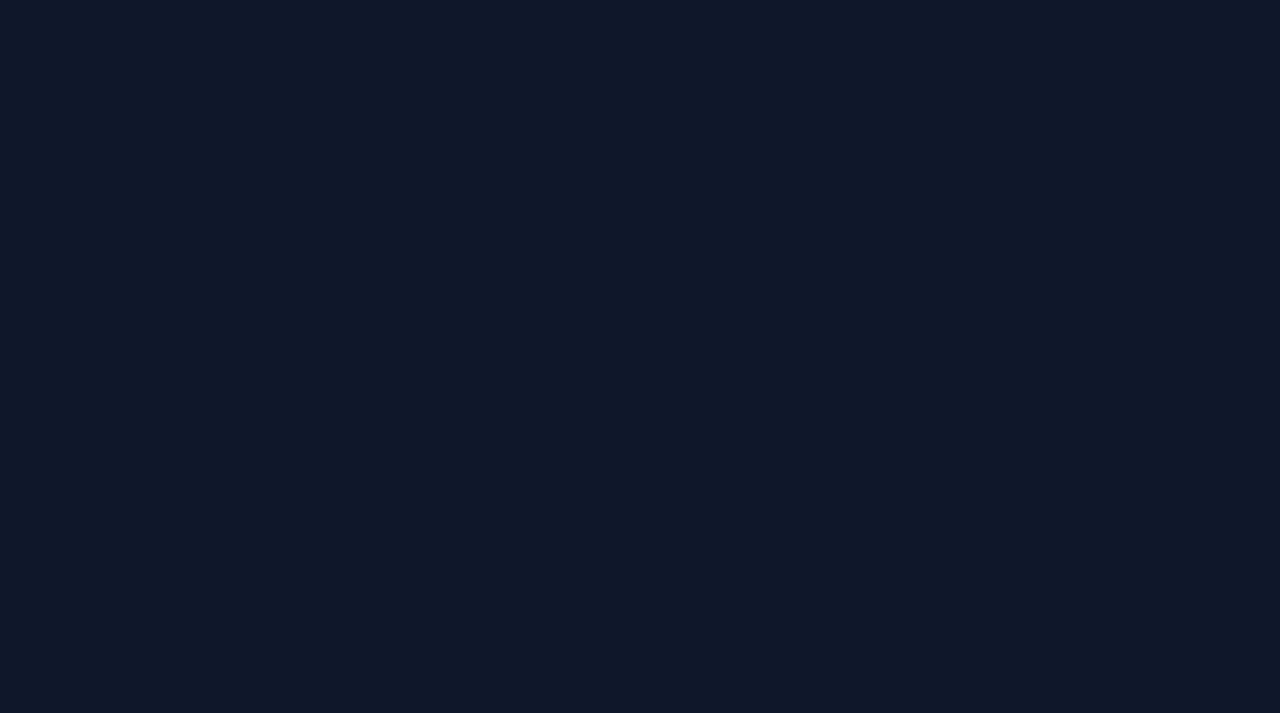
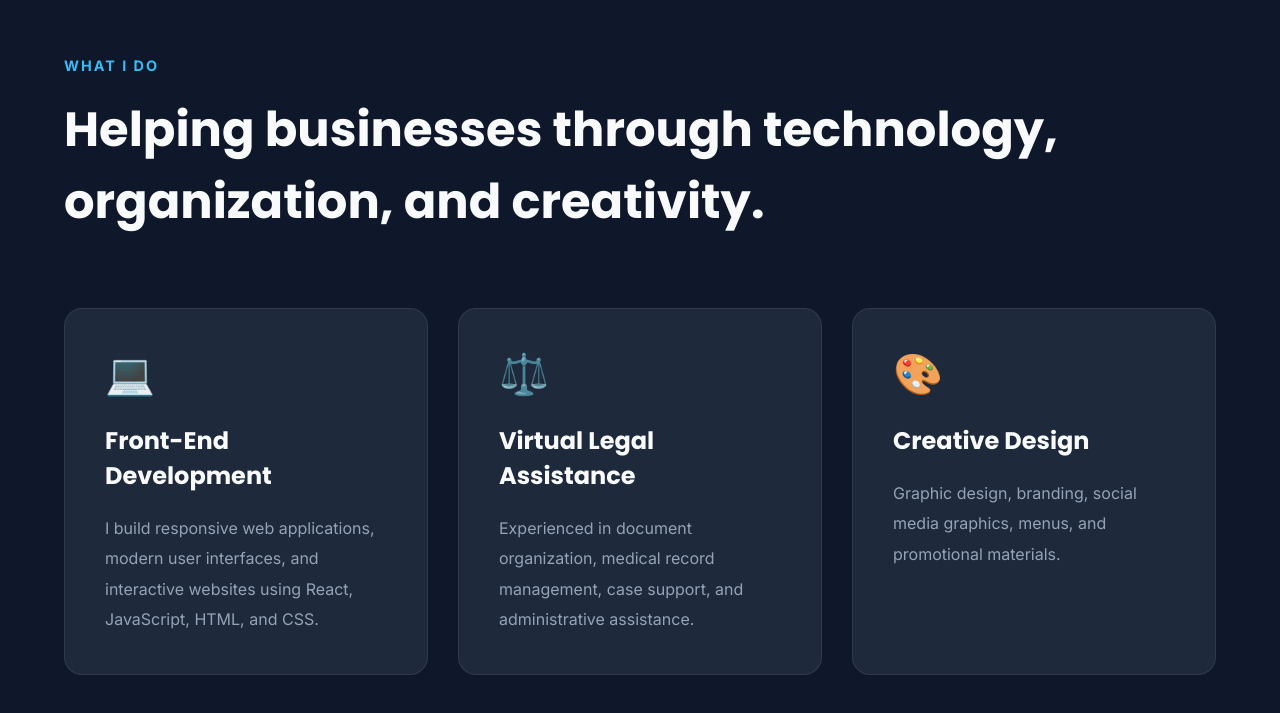
Before and after one commit to harelcornel/portfolio, a React app: page / in a window 1280 px wide. Shown: the part 1379-2092 px from the top of the page. Before the commit the page ends 1336 px from the top, so only its background shows below. Built offline with nearby package versions, Linux system fonts and the light colour scheme; the HTML template or start-up script is replaced by a standard one.

Commit message:
Add About and Services sections

```diff
--- a/src/App.jsx
+++ b/src/App.jsx
@@ -1,6 +1,7 @@
 import Navbar from "./components/Navbar/Navbar";
 import Hero from "./components/Hero/Hero";
 import About from "./components/About/About";
+import Services from "./components/Services/Services";
 
 function App() {
   return (
@@ -8,6 +9,7 @@ function App() {
       <Navbar />
       <Hero />
       <About />
+      <Services />
     </>
   );
 }
--- /dev/null
+++ b/src/components/Services/Services.css
@@ -0,0 +1,71 @@
+.services{
+    background:var(--bg-color);
+}
+
+.services-grid{
+
+    display:grid;
+
+    grid-template-columns:repeat(3,1fr);
+
+    gap:30px;
+
+    margin-top:70px;
+
+}
+
+.service-card{
+
+    background:var(--surface-color);
+
+    border:1px solid var(--border-color);
+
+    border-radius:var(--radius-lg);
+
+    padding:40px;
+
+    transition:var(--transition);
+
+}
+
+.service-card:hover{
+
+    transform:translateY(-8px);
+
+    border-color:var(--primary-color);
+
+}
+
+.service-icon{
+
+    font-size:2.5rem;
+
+}
+
+.service-card h3{
+
+    margin:25px 0 20px;
+
+    font-size:1.5rem;
+
+    color:var(--text-color);
+
+}
+
+.service-card p{
+
+    color:var(--text-muted);
+
+    line-height:1.9;
+
+}
+
+@media(max-width:900px){
+
+.services-grid{
+
+grid-template-columns:1fr;
+
+}
+
+}
--- /dev/null
+++ b/src/components/Services/Services.jsx
@@ -0,0 +1,82 @@
+import "./Services.css";
+
+function Services() {
+  return (
+    <section className="services section" id="services">
+      <div className="container">
+
+        <p className="section-tag">
+          WHAT I DO
+        </p>
+
+        <h2 className="section-title">
+          Helping businesses through technology,
+          organization, and creativity.
+        </h2>
+
+        <div className="services-grid">
+
+          <div className="service-card">
+
+            <span className="service-icon">
+              💻
+            </span>
+
+            <h3>
+              Front-End Development
+            </h3>
+
+            <p>
+              I build responsive web applications,
+              modern user interfaces, and interactive
+              websites using React, JavaScript, HTML,
+              and CSS.
+            </p>
+
+          </div>
+
+          <div className="service-card">
+
+            <span className="service-icon">
+              ⚖️
+            </span>
+
+            <h3>
+              Virtual Legal Assistance
+            </h3>
+
+            <p>
+              Experienced in document organization,
+              medical record management, case support,
+              and administrative assistance.
+            </p>
+
+          </div>
+
+          <div className="service-card">
+
+            <span className="service-icon">
+              🎨
+            </span>
+
+            <h3>
+              Creative Design
+            </h3>
+
+            <p>
+              Graphic design, branding,
+              social media graphics,
+              menus, and promotional
+              materials.
+            </p>
+
+          </div>
+
+        </div>
+
+      </div>
+    </section>
+  );
+}
+
+export default Services;
```
